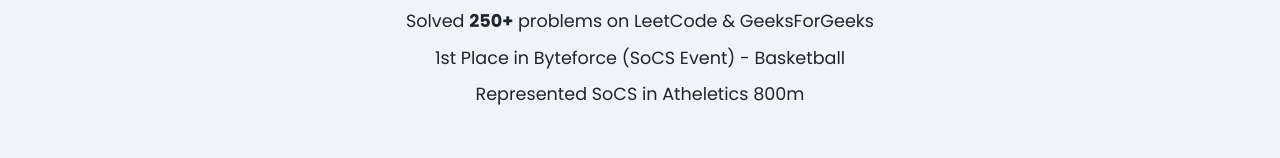
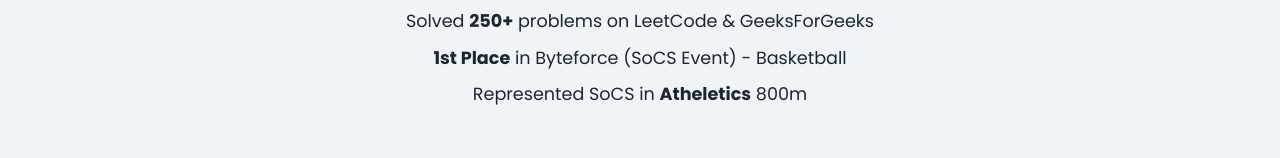
Before and after one commit to AnujPrakashDixit/anujprkashdixit, a plain HTML site: page index.html in a window 1280 px wide. Shown: the part 3067-3225 px from the top of the page. Drawn offline with Linux system fonts and the light colour scheme.

Commit message:
updated footer section-2

```diff
--- a/index.html
+++ b/index.html
@@ -117,8 +117,8 @@
              <ul>
                 <li><strong>AWS Certified Cloud Practitioner</strong></li>
                 <li>Solved <strong>250+</strong> problems on LeetCode & GeeksForGeeks</li>
-                <li>1st Place in Byteforce (SoCS Event) - Basketball</li>
-                <li>Represented SoCS in Atheletics 800m
+                <li><strong>1st Place</strong> in Byteforce (SoCS Event) - Basketball</li>
+                <li>Represented SoCS in <strong>Atheletics</strong> 800m
                 </li>
             </ul>
         </section>
```
